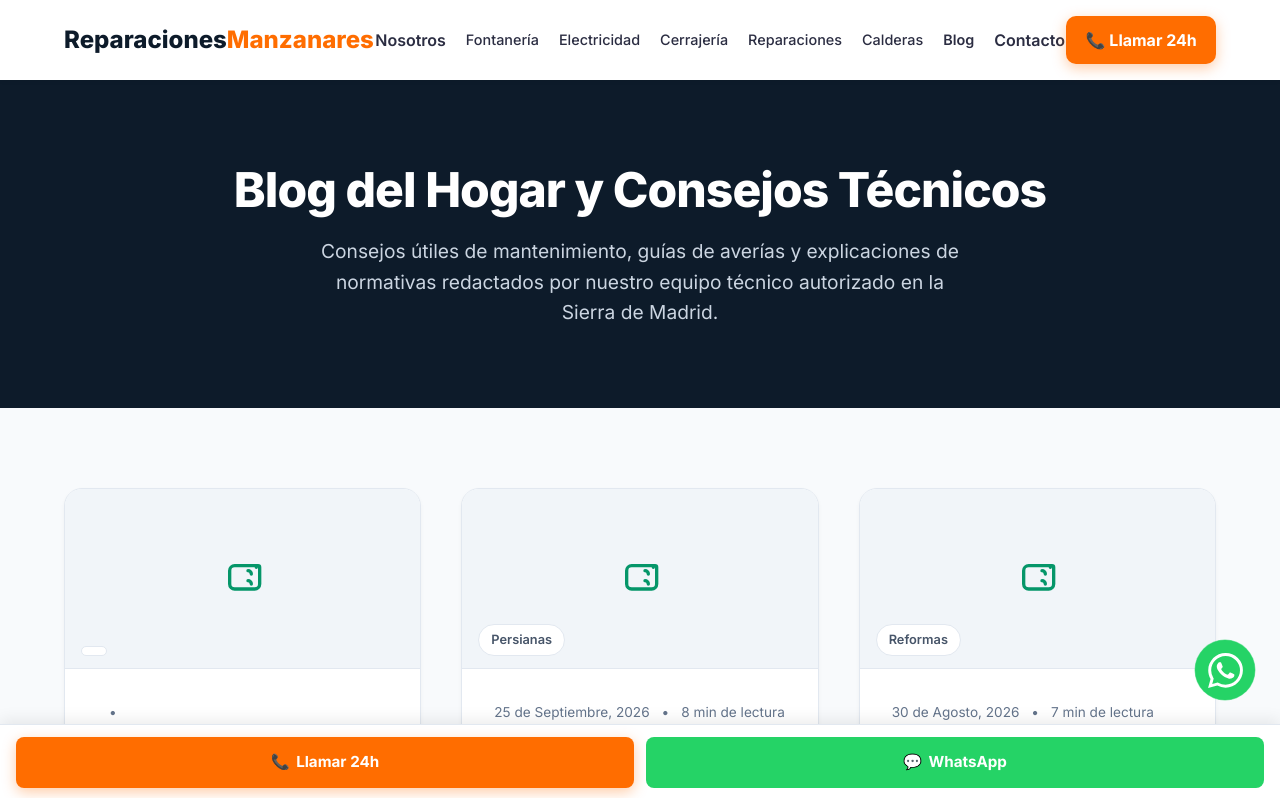
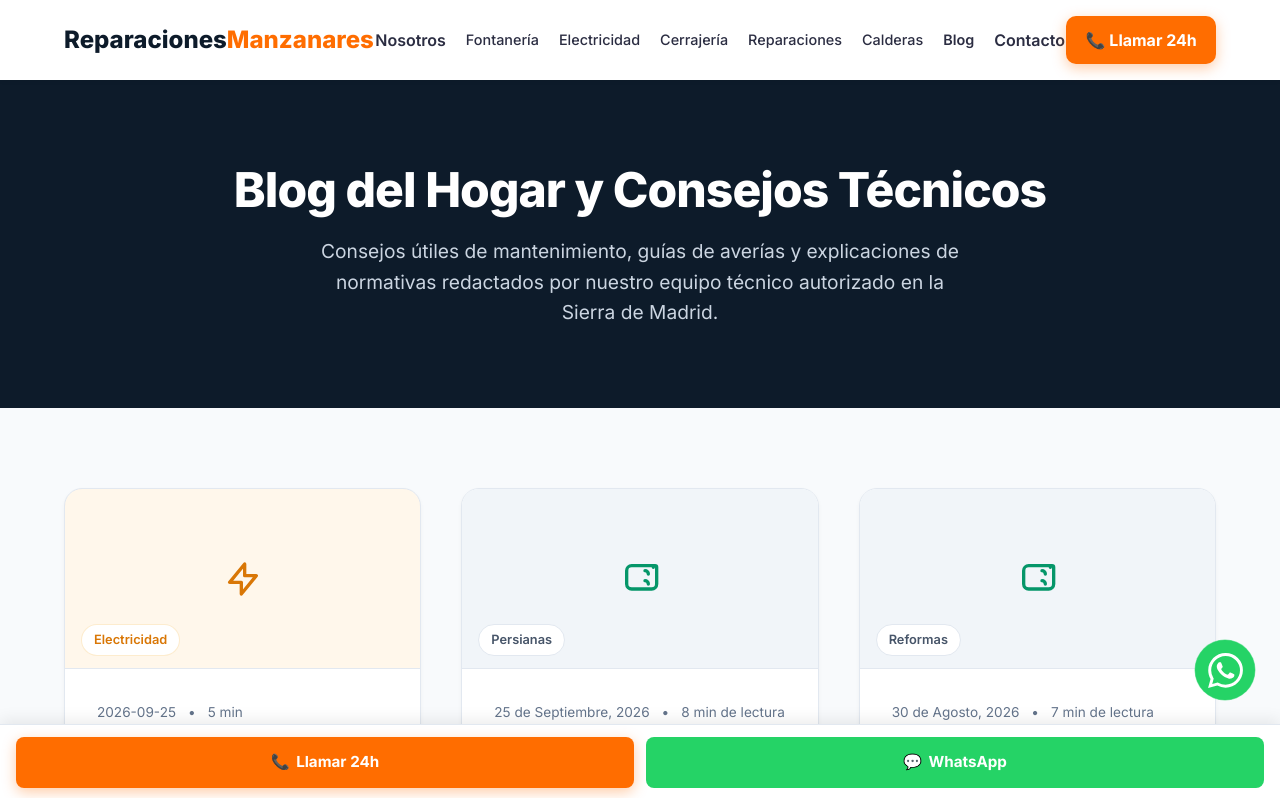
Before and after one commit to rubendelgadoomente-design/reparaciones-manzanares, a Next.js app: page /blog in a window 1280 px wide. Shown: the top 798 px of the page. Built offline with nearby package versions, Linux system fonts and the light colour scheme.

Commit message:
Fix: Errores de sintaxis y tipos que bloqueaban la subida a Vercel

```diff
--- a/src/data/blogData.ts
+++ b/src/data/blogData.ts
@@ -14,6 +14,11 @@ export const blogPosts: BlogPost[] = [
   {
     slug: "electricista-colmenar-viejo-averias-precios",
     title: "Electricista en Colmenar Viejo: Averías más frecuentes y precios 2026",
+
+    publishDate: "2026-09-25",
+    readTime: "5 min",
+    category: "Electricidad",
+    imageUrl: "/images/blog-default.jpg",
     excerpt: "Guía completa sobre averías eléctricas en Colmenar Viejo. Conoce los motivos por los que salta la luz, tarifas actualizadas para 2026 y cómo encontrar un instalador autorizado de confianza.",
     relatedServiceSlug: "electricista-colmenar-viejo",
     content: `
```
Also changed, not shown: src/data/seoData.ts (+4 -4 lines).
